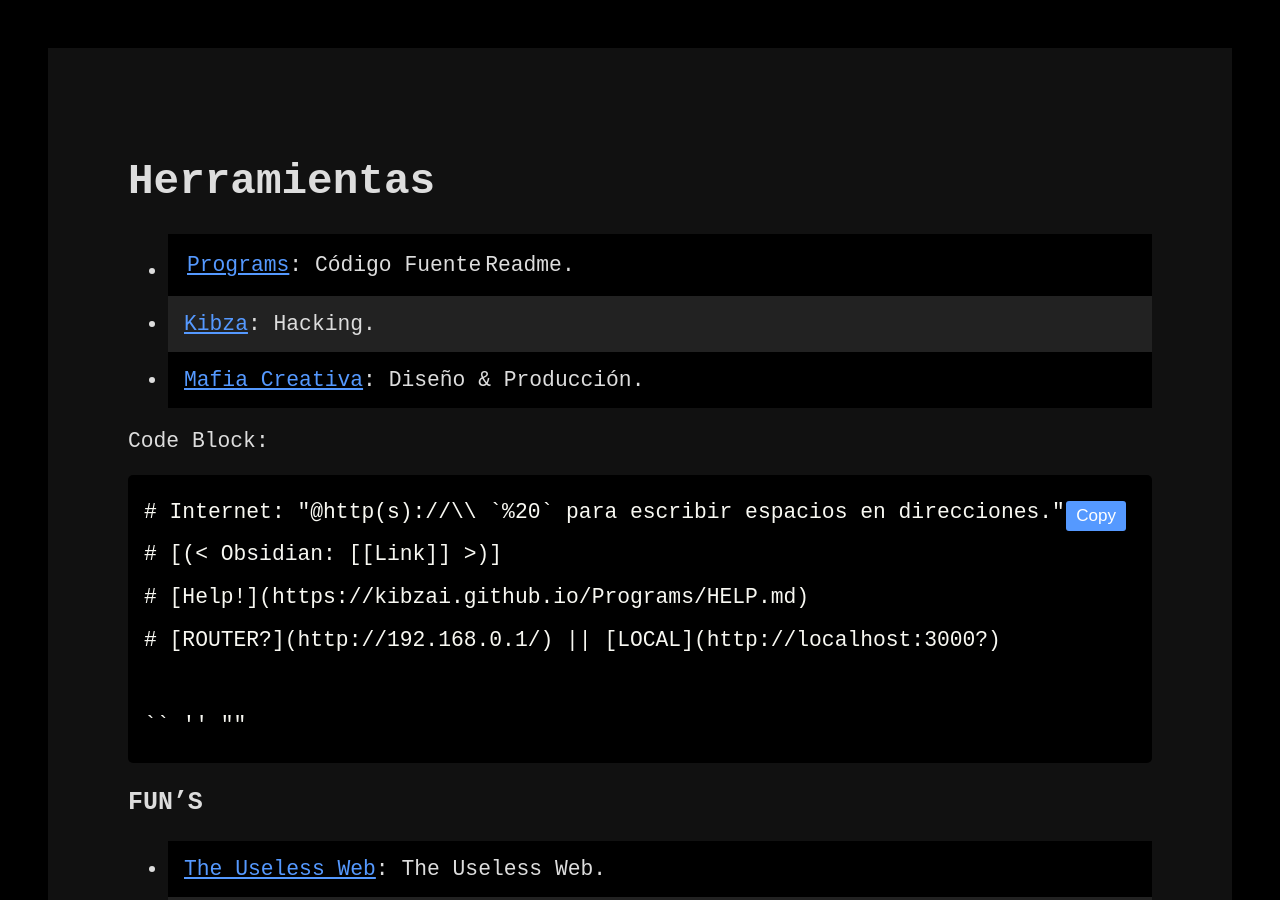
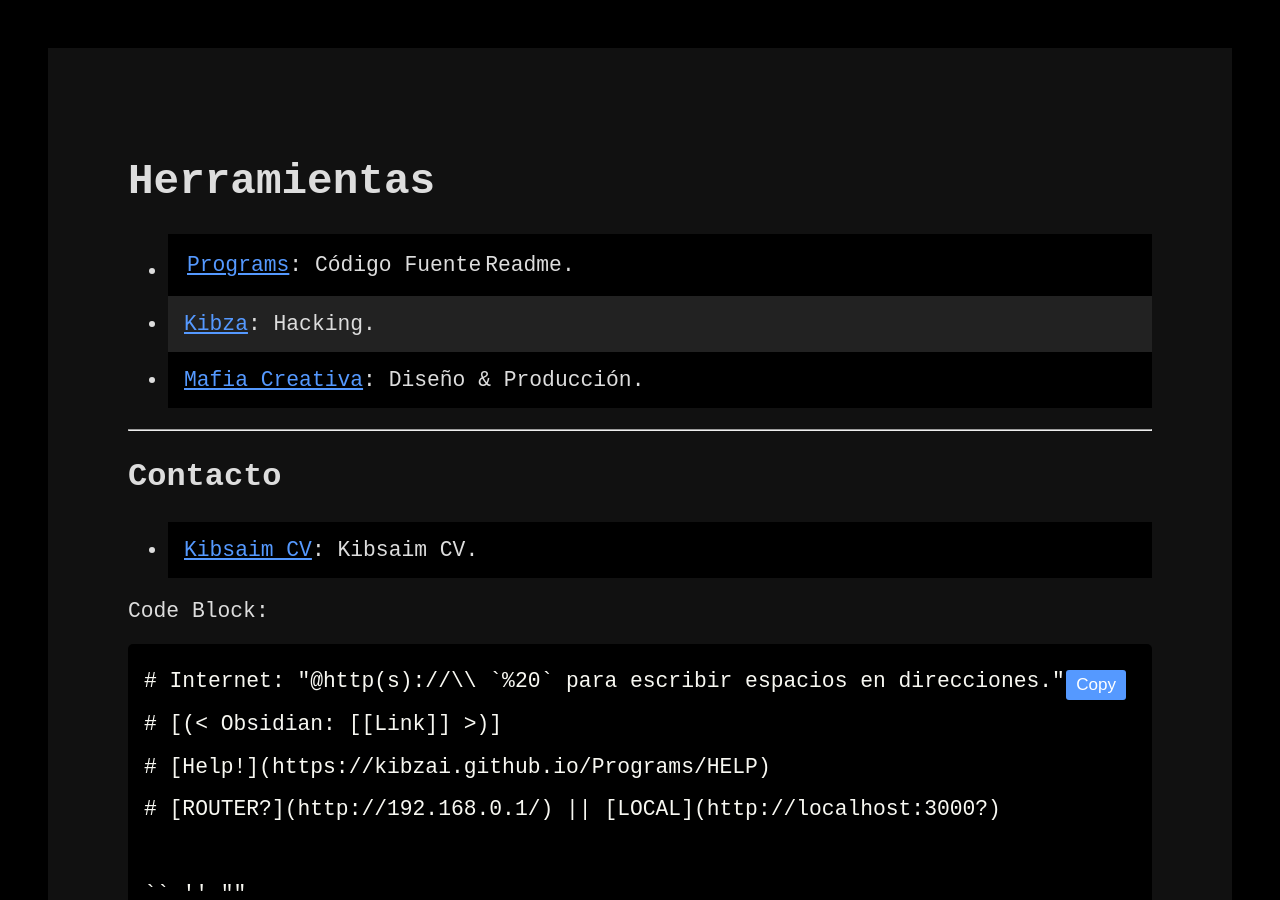
Before and after one commit to Kibzai/Programs, a Jekyll site: the page built from index.md, in a window 1280 px wide and 900 px high. Built offline with Jekyll 4.4.1, drawn with Linux system fonts in a browser that asks for light colours; some of the changed text lies outside the part shown.

Commit message:
Update index.md

````diff
--- a/index.md
+++ b/index.md
@@ -5,14 +5,20 @@ title: Programas & Aplicaciones
 # Herramientas
 
 - [Programs](https://github.com/Kibzai/Programs/): Código Fuente | Readme.
-- [Kibza](https://kibzai.github.io/Programs/KIBZA.md): Hacking.
-- [Mafia Creativa](https://kibzai.github.io/Programs/MAFIA.md): Diseño & Producción.
+- [Kibza](https://kibzai.github.io/Programs/KIBZA): Hacking.
+- [Mafia Creativa](https://kibzai.github.io/Programs/MAFIA): Diseño & Producción.
+
+---
+
+## Contacto
+
+- [Kibsaim CV](https://kibsaimmejia.github.io/CV/): Kibsaim CV.
 
 Code Block:
 ``` bash
 # Internet: "@http(s)://\\ `%20` para escribir espacios en direcciones."
 # [(< Obsidian: [[Link]] >)]
-# [Help!](https://kibzai.github.io/Programs/HELP.md)
+# [Help!](https://kibzai.github.io/Programs/HELP)
 # [ROUTER?](http://192.168.0.1/) || [LOCAL](http://localhost:3000?)
 
 `` '' ""
````
Also changed, not shown: other parts of index.md (+0 -6 lines).
